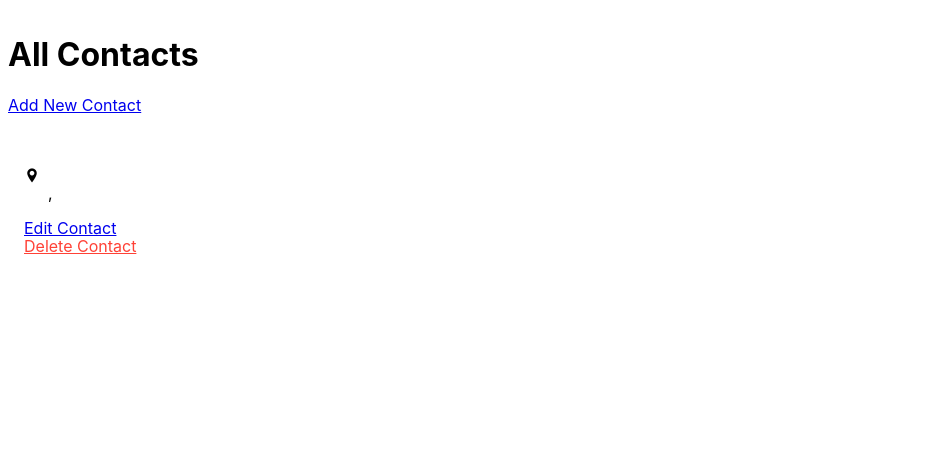
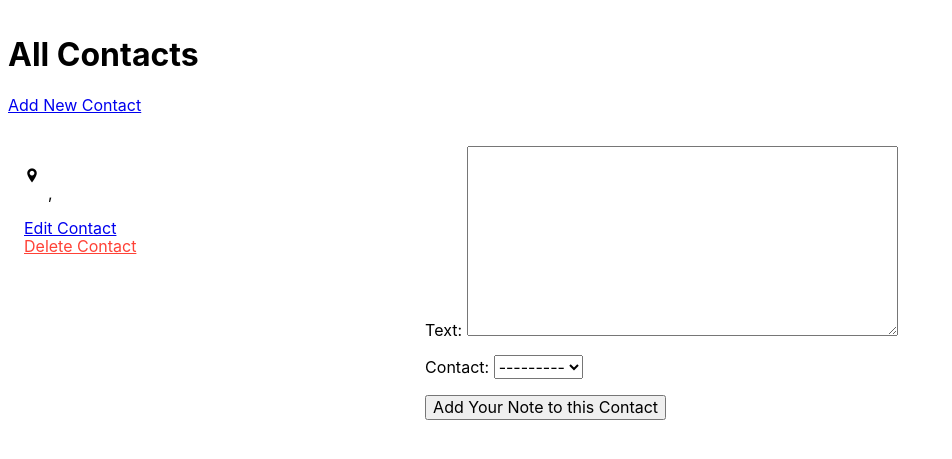
Before and after one commit to momentum-team-6/examples, a Django app: template django--uptact/templates/contacts/contact_detail.html in a window 1280 px wide. Shown: the top 459 px of the page, without its empty margins (0-952 px from the left). Run offline with Django 3.2, Linux system fonts and the light colour scheme; the template is opened without the code that fills it: values that come from a table or form of the project are taken from there, others are empty.

Commit message:
user can add note to contact

```diff
--- a/django--uptact/contacts/admin.py
+++ b/django--uptact/contacts/admin.py
@@ -1,4 +1,5 @@
 from django.contrib import admin
-from .models import Contact
+from .models import Contact, Note
 
 admin.site.register(Contact)
+admin.site.register(Note)
--- a/django--uptact/contacts/forms.py
+++ b/django--uptact/contacts/forms.py
@@ -1,5 +1,5 @@
 from django import forms
-from .models import Contact
+from .models import Contact, Note
 
 
 class ContactForm(forms.ModelForm):
@@ -15,3 +15,11 @@
             'phone_number',
             'email',
         ]
+
+class NoteForm(forms.ModelForm):
+    class Meta:
+        model = Note
+        fields = [
+            'text',
+            'contact',
+        ]
--- a/django--uptact/contacts/models.py
+++ b/django--uptact/contacts/models.py
@@ -19,3 +19,9 @@
     city = models.CharField(max_length=255, null=True, blank=True)
     state = USStateField(null=True, blank=True)
     zip_code = USZipCodeField(null=True, blank=True)
+
+
+class Note(models.Model):
+    text = models.TextField()
+    datetime = models.DateTimeField(auto_now_add=True)
+    contact = models.ForeignKey('Contact', related_name='notes', on_delete=models.CASCADE)
--- a/django--uptact/templates/contacts/contact_detail.html
+++ b/django--uptact/templates/contacts/contact_detail.html
@@ -39,5 +39,14 @@
       <a class="red" href="{% url 'delete_contact' pk=contact.pk %}">Delete Contact</a>
     </p>
   </div>
+  <div>
+    <form action="{% url 'add_note' pk=contact.pk %}" method="POST">
+      {% csrf_token %}
+      {{ form.as_p }}
+      <div>
+        <button type="submit">Add Your Note to this Contact</button>
+      </div>
+    </form>
+  </div>
 </div>
 {% endblock %}
--- a/django--uptact/uptact/urls.py
+++ b/django--uptact/uptact/urls.py
@@ -31,6 +31,7 @@
     path('contacts/<int:pk>/delete/',
          contacts_views.delete_contact,
          name='delete_contact'),
+    path('contacts/<int:pk>/add-note/', contacts_views.add_note, name="add_note")
 ]
 
 if settings.DEBUG:
```
Also changed, not shown: django--uptact/contacts/views.py (+14 -6 lines), django--uptact/contacts/migrations/0002_note.py (added), django--uptact/contacts/migrations/0003_note_contact.py (added).
